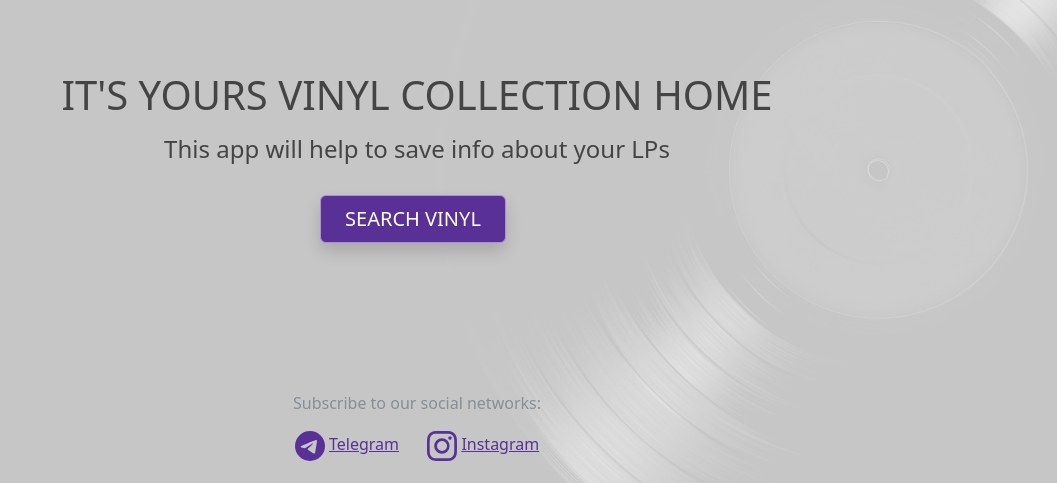
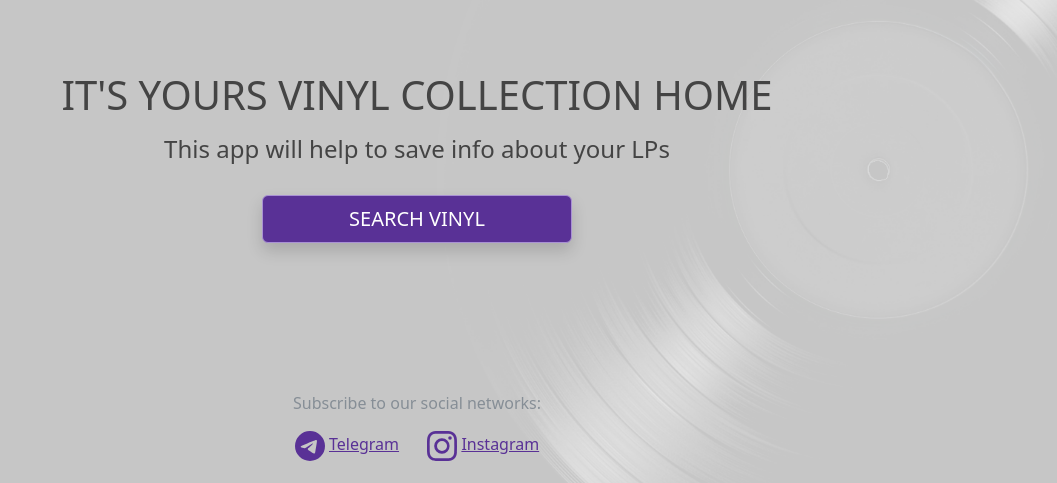
Before and after one commit to Rodionald/Vinyl_Collector, a Django app: page /en-us/ in a window 1280 px wide. Shown: the part 179-662 px from the top of the page, without its empty margins (223-1280 px from the left). Run offline with Django 4.2, Linux system fonts and the light colour scheme; some libraries are stand-ins or nearby versions.

Commit message:
Fixed buttons. Fixed image_url for LP.

```diff
--- a/vinyl/vinyl.py
+++ b/vinyl/vinyl.py
@@ -1,7 +1,7 @@
 import requests
 import re
 import json
-from core.settings.base import IMG_LP_NO_URL
+from core.settings.base import IMG_LP_URL
 
 '''Get the id of LP you have.
 NOTICE! For Russian LP, vendor code types in Russian language!!!
@@ -142,7 +142,7 @@ class Vinyl_Lp:
             response = requests.get(url, headers=headers).text
             image_url = re.findall(r'id="release_schema".+?"image":"(.+?)"', response)[0]
         except IndexError:
-            image_url = IMG_LP_NO_URL
+            image_url = IMG_LP_URL
         return image_url
 
     @property
--- a/vinylcollector/templates/vinylcollector/base_template.html
+++ b/vinylcollector/templates/vinylcollector/base_template.html
@@ -23,7 +23,7 @@
     <div class="container">
         <a href="/"><img src="{% static 'favicon/apple-touch-icon.png' %}" style="width: 35px;height: 35px;"></a>
         <a class="navbar-brand d-flex align-items-center" href="/"><span style="position: relative;"><strong>VINYL COLLECTOR</strong></span></a>
-        <button data-bs-toggle="collapse" class="navbar-toggler" data-bs-target="#navcol-2"><span
+        <button data-bs-toggle="collapse" class="navbar-toggler" data-bs-target="#navcol-2" style="border-radius: 6px"><span
                 class="visually-hidden">Toggle navigation</span><span class="navbar-toggler-icon"></span></button>
         <div class="collapse navbar-collapse text-center d-lg-flex" id="navcol-2">
             <ul class="navbar-nav ms-auto">
--- a/vinylcollector/templates/vinylcollector/details_vinyl.html
+++ b/vinylcollector/templates/vinylcollector/details_vinyl.html
@@ -1,11 +1,12 @@
 {% extends 'vinylcollector/base_template.html' %}
 {% block content %}
+{% load static %}
 {% load i18n %}
 {% if context.release == 'not specified' %}
 <div class="col d-flex flex-column" style="margin-top: 30px; max-width: 450px" align="center">
     <img class="border-info rounded fit-cover"
          style="max-width:500px;max-height:500px;min-width:330px;min-height:330px;"
-         src="{{context.image_url}}" alt="{{context.album}}">
+         src="{% static 'assets/img/no_lp-min.png' %}" alt="{{context.album}}">
     <h3>{% translate "The info about this LP is not found" %}</h3>
     <div align="center">
         <button class="btn btn-light fs-5 rounded shadow me-2 py-2 px-4"
--- a/vinylcollector/templates/vinylcollector/details_vinyl_from_collection.html
+++ b/vinylcollector/templates/vinylcollector/details_vinyl_from_collection.html
@@ -51,7 +51,7 @@
                         </button>
                     </form>
                     <div style="margin-top: 10px">
-                    <button onclick="vinylDelete('{{vinyl.id}}', (data)=>{console.log(data)});" class="btn btn-outline-danger fs-6 border rounded border-danger shadow me-2 py-2 px-4">
+                    <button onclick="vinylDelete('{{vinyl.id}}', (data)=>{console.log(data)});" class="btn btn-outline-danger fs-6 border rounded border-danger shadow py-2 px-4">
                             {% translate "Delete" %}
                     </button>
                     </div>
@@ -59,7 +59,7 @@
                         <label hidden>
                             <input name="vinyl_id" value="{{vinyl.id}}">
                         </label>
-                        <button class="btn btn-primary fs-6 border rounded border-secondary shadow me-2 py-2 px-4">
+                        <button class="btn btn-primary fs-6 border rounded border-secondary shadow py-2 px-4">
                             {% translate "Sell the LP" %}
                         </button>
                         <div style="margin-top: 10px">
--- a/vinylcollector/templates/vinylcollector/info.html
+++ b/vinylcollector/templates/vinylcollector/info.html
@@ -29,7 +29,7 @@
         </table>
 </div>
 <div class="col-auto d-flex flex-column" style="max-width: 250px">
-    <a class="btn btn-light fs-5 rounded shadow me-2 py-2 px-4" type="button"
+    <a class="btn btn-light fs-5 rounded shadow py-2 px-4" type="button"
        href="/search" style="margin-top: 15px">{% translate "Back to Search" %}</a>
 </div>
 {% endblock %}
--- a/vinylcollector/templates/vinylcollector/main.html
+++ b/vinylcollector/templates/vinylcollector/main.html
@@ -11,10 +11,10 @@
     {% if user.is_authenticated %}
     <a class="btn btn-outline-light fs-5 bg-secondary border rounded border-secondary shadow py-2 px-4"
        type="button"
-       href="/my_collection" style="margin-top: 15px">{% translate "SHOW COLLECTION" %}</a>
+       href="/my_collection" style="margin-top: 15px; min-width: 310px;">{% translate "SHOW COLLECTION" %}</a>
     {% endif %}
-    <a class="btn btn-primary fs-5 border rounded border-secondary shadow me-2 py-2 px-4" type="button"
-       href="/search" style="margin-top: 15px">{% translate "SEARCH VINYL" %}</a>
+    <a class="btn btn-primary fs-5 border rounded border-secondary shadow py-2 px-4" type="button"
+       href="/search" style="margin-top: 15px; min-width: 310px;">{% translate "SEARCH VINYL" %}</a>
 </div>
 </div>
 <footer class="text-center" style="margin-top: 100px">
--- a/vinylcollector/templates/vinylcollector/sell_vinyl.html
+++ b/vinylcollector/templates/vinylcollector/sell_vinyl.html
@@ -68,10 +68,10 @@
                             <input name="vinyl" value="{{vinyl}}">
                         </label>
                         <div>
-                            <button class="btn btn-primary fs-5 border rounded border-secondary shadow me-2 py-2 px-4"
+                            <button class="btn btn-primary fs-5 border rounded border-secondary shadow py-2 px-4"
                                     type="submit" style="margin-top: 15px">{% translate "Publish in telegram" %}
                             </button>
-                            <button class="btn btn-light fs-5 rounded shadow me-2 py-2 px-4"
+                            <button class="btn btn-light fs-5 rounded shadow py-2 px-4"
                                     onclick="javascript:history.back(); return false;" type="submit"
                                     style="margin-top: 15px">{% translate "Back to LP info" %}
                             </button>
```
